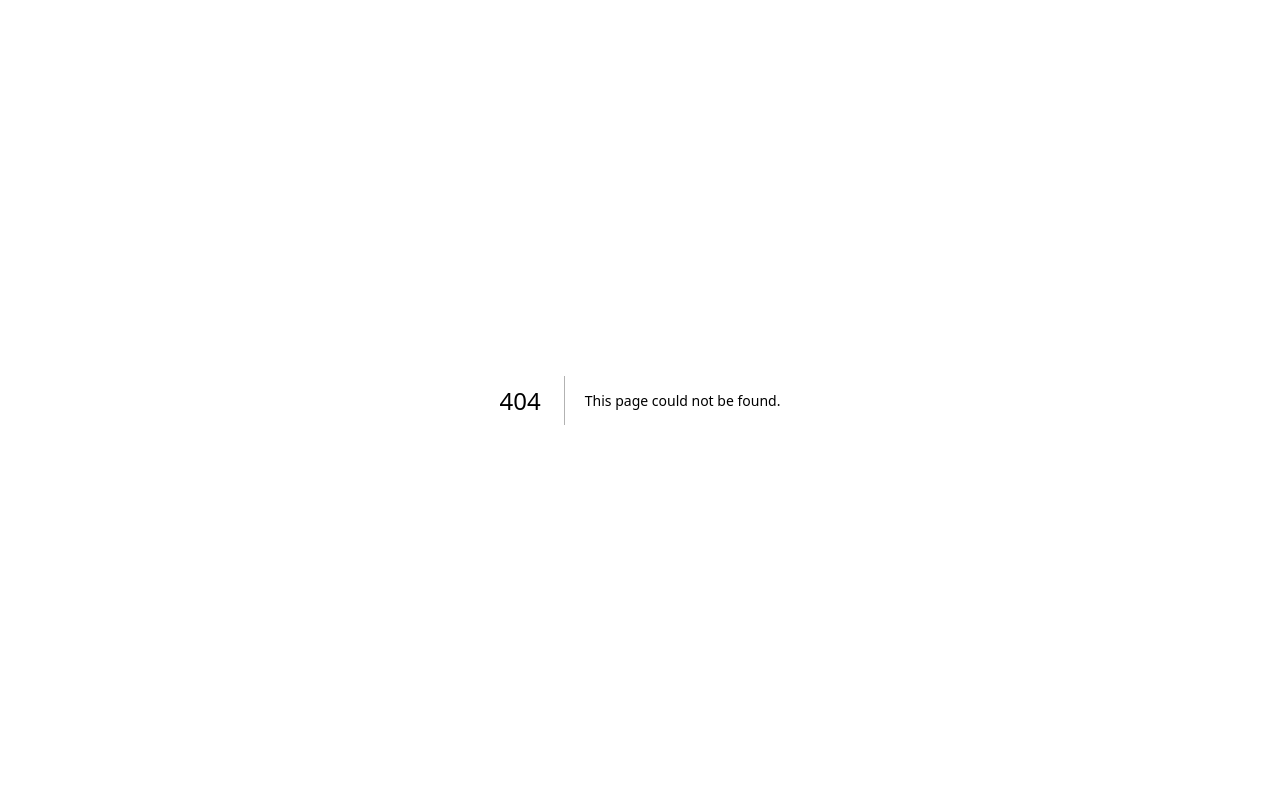
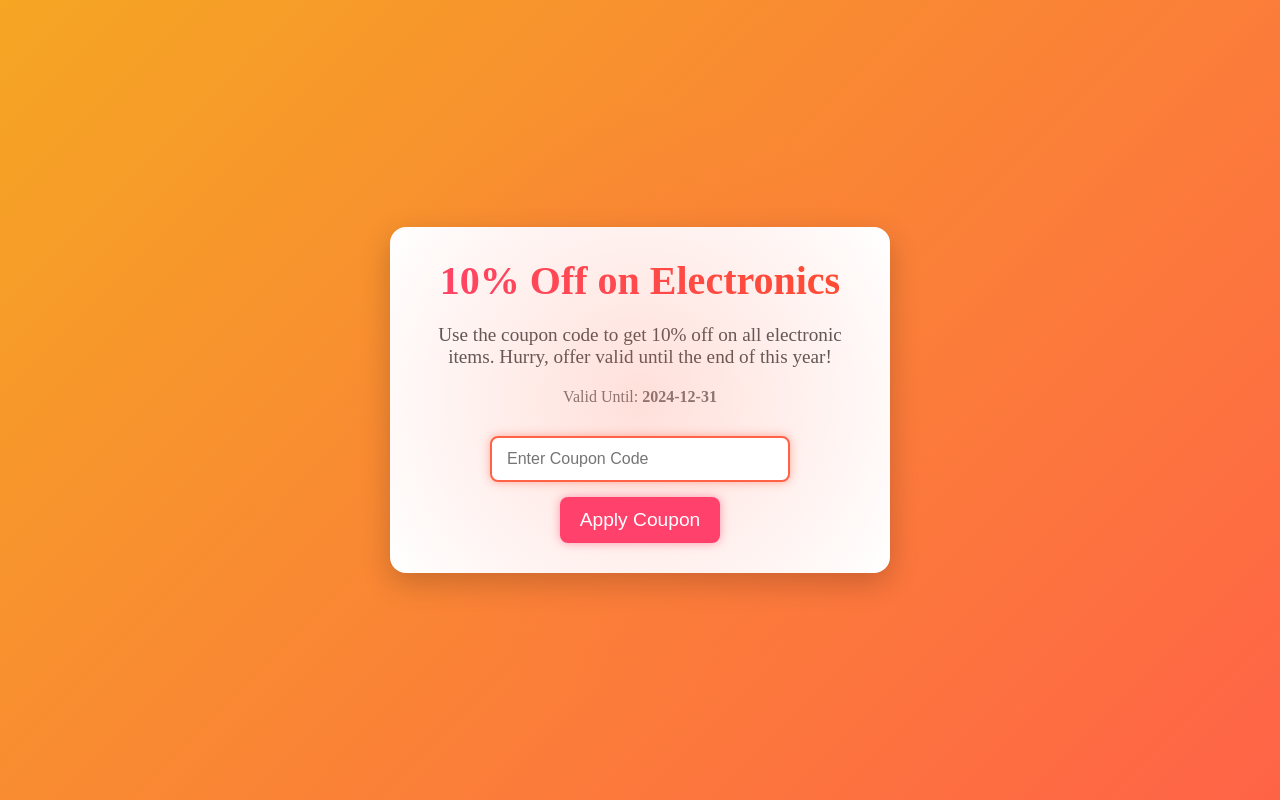
Before and after one commit to tobidun/topcashback, a Next.js app: page /offers in a window 1280 px wide. Before the commit this address had no page. Built offline with nearby package versions, Linux system fonts and the light colour scheme.

Commit message:
Added offer page

```diff
--- /dev/null
+++ b/pages/offers.js
@@ -0,0 +1,190 @@
+import React, { useState } from "react";
+
+const offerData = {
+  id: 1,
+  title: "10% Off on Electronics",
+  description:
+    "Use the coupon code to get 10% off on all electronic items. Hurry, offer valid until the end of this year!",
+  validUntil: "2024-12-31",
+};
+
+const Offer = () => {
+  const [couponCode, setCouponCode] = useState("");
+  const [message, setMessage] = useState("");
+  const [hover, setHover] = useState(false);
+  const [inputFocus, setInputFocus] = useState(false);
+
+  const handleSubmit = (e) => {
+    e.preventDefault();
+    if (couponCode.trim() === "DISCOUNT10") {
+      setMessage("🎉 Coupon applied successfully! You got 10% off.");
+    } else {
+      setMessage("⚠️ Invalid coupon code. Please try again.");
+    }
+  };
+
+  return (
+    <div style={styles.outerContainer}>
+      <div
+        style={{
+          ...styles.container,
+          ...(hover ? styles.containerHover : {}),
+        }}
+        onMouseEnter={() => setHover(true)}
+        onMouseLeave={() => setHover(false)}
+      >
+        <h1 style={styles.title}>{offerData.title}</h1>
+        <p style={styles.description}>{offerData.description}</p>
+        <p style={styles.validity}>
+          Valid Until: <strong>{offerData.validUntil}</strong>
+        </p>
+        <form style={styles.form} onSubmit={handleSubmit}>
+          <input
+            type="text"
+            placeholder="Enter Coupon Code"
+            value={couponCode}
+            onChange={(e) => setCouponCode(e.target.value)}
+            style={{
+              ...styles.input,
+              ...(inputFocus ? styles.inputFocus : {}),
+            }}
+            onFocus={() => setInputFocus(true)}
+            onBlur={() => setInputFocus(false)}
+          />
+          <button
+            type="submit"
+            style={{
+              ...styles.button,
+              ...(hover ? styles.buttonHover : {}),
+            }}
+          >
+            Apply Coupon
+          </button>
+        </form>
+        {message && <p style={styles.message}>{message}</p>}
+        <div style={styles.animatedBackground}></div>
+      </div>
+    </div>
+  );
+};
+
+const styles = {
+  outerContainer: {
+    display: "flex",
+    justifyContent: "center",
+    alignItems: "center",
+    height: "100vh",
+    background: "linear-gradient(135deg, #f5a623, #ff6347)",
+    padding: "20px",
+    overflow: "hidden",
+    position: "relative",
+  },
+  container: {
+    padding: "30px",
+    backgroundColor: "#ffffff",
+    borderRadius: "16px",
+    boxShadow: "0 10px 30px rgba(0, 0, 0, 0.2)",
+    textAlign: "center",
+    maxWidth: "500px",
+    width: "100%",
+    transform: "scale(1)",
+    transition: "transform 0.3s ease-in-out",
+    position: "relative",
+    zIndex: 2,
+  },
+  containerHover: {
+    transform: "scale(1.05) rotate(-1deg)",
+  },
+  title: {
+    fontSize: "2.5rem",
+    marginBottom: "20px",
+    color: "#333",
+    fontWeight: "bold",
+    background: "linear-gradient(45deg, #ff416c, #ff4b2b)",
+    WebkitBackgroundClip: "text",
+    WebkitTextFillColor: "transparent",
+    animation: "glow 1.5s ease-in-out infinite alternate",
+  },
+  description: {
+    fontSize: "1.2rem",
+    marginBottom: "20px",
+    color: "#555",
+  },
+  validity: {
+    fontSize: "1rem",
+    marginBottom: "30px",
+    color: "#777",
+  },
+  form: {
+    display: "flex",
+    flexDirection: "column",
+    alignItems: "center",
+    zIndex: 3, // Ensures form elements are on top
+  },
+  input: {
+    padding: "12px 15px",
+    fontSize: "1rem",
+    borderRadius: "8px",
+    border: "2px solid #ff6347",
+    marginBottom: "15px",
+    width: "100%",
+    maxWidth: "300px",
+    outline: "none",
+    transition: "border-color 0.3s ease",
+    boxShadow: "0 0 10px rgba(255, 99, 71, 0.5)",
+    zIndex: 3, // Ensure the input remains clickable
+  },
+  inputFocus: {
+    borderColor: "#f5a623",
+    boxShadow: "0 0 20px rgba(245, 166, 35, 0.7)",
+  },
+  button: {
+    padding: "12px 20px",
+    fontSize: "1.2rem",
+    backgroundColor: "#ff416c",
+    color: "#fff",
+    border: "none",
+    borderRadius: "8px",
+    cursor: "pointer",
+    transition: "background-color 0.3s ease, transform 0.3s ease",
+    boxShadow: "0 0 10px rgba(255, 65, 108, 0.5)",
+    zIndex: 3, // Ensure the button remains clickable
+  },
+  buttonHover: {
+    backgroundColor: "#ff4b2b",
+    transform: "scale(1.1)",
+    boxShadow: "0 0 20px rgba(255, 75, 43, 0.7)",
+  },
+  message: {
+    marginTop: "20px",
+    fontSize: "1.1rem",
+    color: "#333",
+    backgroundColor: "#f5f5f5",
+    padding: "10px",
+    borderRadius: "8px",
+    boxShadow: "0 0 10px rgba(0, 0, 0, 0.1)",
+    transition: "transform 0.3s ease, opacity 0.3s ease",
+    zIndex: 3, // Ensure the message remains visible
+  },
+  animatedBackground: {
+    position: "absolute",
+    top: "-50%",
+    left: "-50%",
+    width: "200%",
+    height: "200%",
+    background:
+      "radial-gradient(circle at center, rgba(255, 99, 71, 0.2), transparent 50%)",
+    animation: "rotateBackground 20s linear infinite",
+    zIndex: 1,
+  },
+  "@keyframes rotateBackground": {
+    "0%": {
+      transform: "rotate(0deg)",
+    },
+    "100%": {
+      transform: "rotate(360deg)",
+    },
+  },
+};
+
+export default Offer;
```
Also changed, not shown: pages/index.js (+42 -16 lines).
